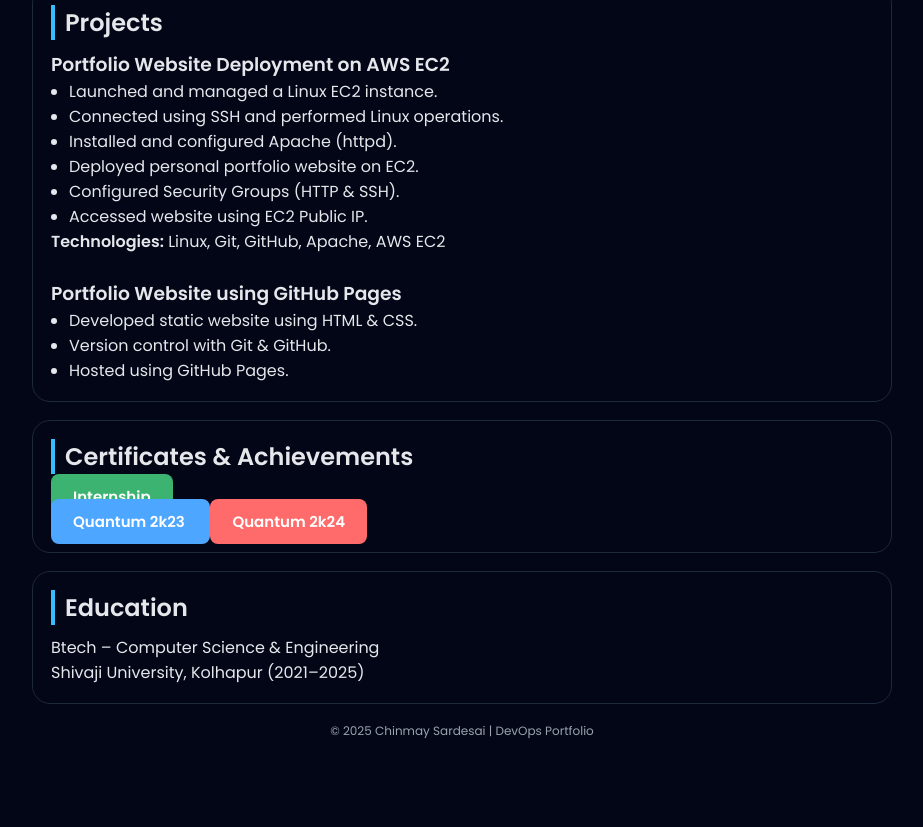
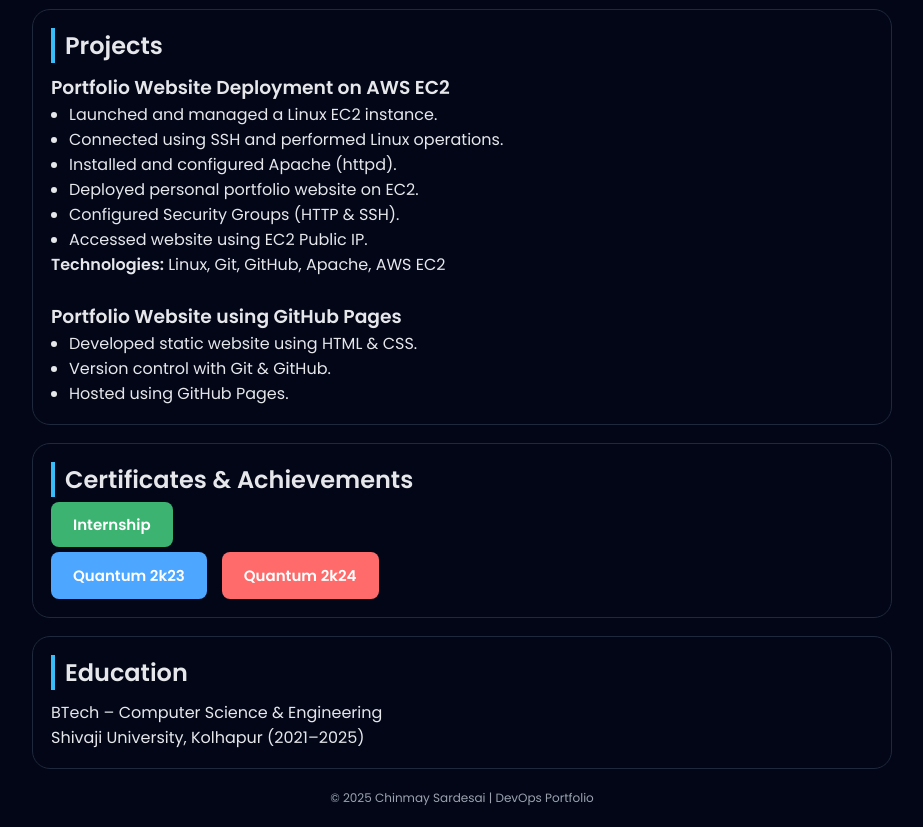
Before and after one commit to Chinmay5192/portfolio-site, a plain HTML site: page index.html in a window 1280 px wide. Shown: the part 632-1459 px from the top of the page, without its empty margins (178-1101 px from the left). Before the commit the page ends 1392 px from the top, so only its background shows below. Drawn offline with Linux system fonts and the light colour scheme.

Commit message:
Update index.html

```diff
--- a/index.html
+++ b/index.html
@@ -8,48 +8,21 @@
 <link href="https://fonts.googleapis.com/css2?family=Poppins:wght@300;400;600&display=swap" rel="stylesheet">
 
 <style>
-  .cert-buttons {
-  margin-top: 15px;
-  display: flex;
-  gap: 15px;
-  flex-wrap: wrap;
-}
+*{box-sizing:border-box;margin:0;padding:0}
 
-.cert-btn {
-  text-decoration: none;
-  padding: 12px 22px;
-  border-radius: 8px;
-  font-size: 15px;
-  font-weight: 600;
-  color: #fff;
-  transition: transform 0.2s ease, box-shadow 0.2s ease;
-}
-
-.cert-btn:hover {
-  transform: translateY(-2px);
-  box-shadow: 0 4px 10px rgba(0,0,0,0.3);
-}
-
-
-.cert-btn.blue {
-  background-color: #4da6ff;
-}
-
-.cert-btn.green {
-  background-color: #3cb371;
-}
-
-.cert-btn.red {
-  background-color: #ff6b6b;
-}
-
-*{box-sizing:border-box;margin:0;padding:0}
 body{
   font-family:Poppins,Arial,sans-serif;
   background:#020617;
   color:#e5e7eb;
 }
-.page{max-width:900px;margin:auto;padding:20px}
+
+.page{
+  max-width:900px;
+  margin:auto;
+  padding:20px;
+}
+
+/* HEADER */
 header{
   background:linear-gradient(135deg,#1d4ed8,#0ea5e9);
   border-radius:18px;
@@ -58,7 +31,11 @@ color:#fff;
   text-align:center;
   margin-bottom:20px;
 }
+
 header h1{font-size:32px}
+header p{margin-top:6px}
+
+/* SECTIONS */
 .section{
   background:#020617;
   border-radius:18px;
@@ -66,44 +43,75 @@ padding:18px;
   margin-bottom:18px;
   border:1px solid #1e293b;
 }
+
 .section h2{
   border-left:4px solid #38bdf8;
   padding-left:10px;
   margin-bottom:10px;
 }
+
 ul{padding-left:18px}
+
+/* RESUME BUTTON */
 .resume-btn{
-background:#0080ff;
-color:#fff;
-padding:12px 28px;
-border-radius:25px;
-border:none;
+  background:#ffffff;
+  color:#0f172a;
+  padding:12px 30px;
+  border-radius:30px;
+  border:2px solid #0ea5e9;
   font-weight:600;
   cursor:pointer;
-}
-.resume-btn{
-background: #ffffff;
-color: #0f172a;
-padding: 12px 30px;
-border-radius: 30px;
-border: 2px solid #0ea5e9;
-font-weight: 600;
-cursor: pointer;
-margin-top: 10px;
-transition: 0.3s ease;
+  margin-top:15px;
+  transition:0.3s ease;
 }
 
 .resume-btn:hover{
-background: #0ea5e9;
-color: #ffffff;
-transform: scale(1.05);
+  background:#0ea5e9;
+  color:#ffffff;
+  transform:scale(1.05);
 }
 
+/* CERTIFICATE BUTTONS */
+.cert-section{
+  margin-top:15px;
 }
-.blue{background:#2196F3}
-.green{background:#4CAF50}
-.red{background:#E53935}
-footer{text-align:center;font-size:12px;color:#9ca3af}
+
+.cert-top{
+  margin-bottom:15px;
+}
+
+.cert-bottom{
+  display:flex;
+  gap:15px;
+  flex-wrap:wrap;
+}
+
+.cert-btn{
+  text-decoration:none;
+  padding:12px 22px;
+  border-radius:8px;
+  font-size:15px;
+  font-weight:600;
+  color:#fff;
+  transition:0.2s ease;
+}
+
+.cert-btn:hover{
+  transform:translateY(-2px);
+  box-shadow:0 4px 10px rgba(0,0,0,0.3);
+}
+
+.cert-btn.blue{background:#4da6ff}
+.cert-btn.green{background:#3cb371}
+.cert-btn.red{background:#ff6b6b}
+
+/* FOOTER */
+footer{
+  text-align:center;
+  font-size:12px;
+  color:#9ca3af;
+  margin-top:20px;
+}
 </style>
 </head>
 
@@ -144,7 +152,6 @@ Interested in DevOps Engineer, Cloud Engineer & Linux Administrator roles.
 </ul>
 </section>
 
-<!-- 🔥 EC2 PROJECT ADDED HERE -->
 <section class="section">
 <h2>Projects</h2>
 
@@ -171,15 +178,13 @@ Interested in DevOps Engineer, Cloud Engineer & Linux Administrator roles.
 
 <section class="section">
 <h2>Certificates & Achievements</h2>
+
 <div class="cert-section">
-
-
   <div class="cert-top">
     <a href="certificates/internship.pdf" target="_blank" class="cert-btn green">
       Internship
     </a>
   </div>
-
 
   <div class="cert-bottom">
     <a href="certificates/quantum2k23.pdf" target="_blank" class="cert-btn blue">
@@ -190,15 +195,13 @@ Interested in DevOps Engineer, Cloud Engineer & Linux Administrator roles.
       Quantum 2k24
     </a>
   </div>
-
 </div>
-
 
 </section>
 
 <section class="section">
 <h2>Education</h2>
-<p>Btech – Computer Science & Engineering</p>
+<p>BTech – Computer Science & Engineering</p>
 <p>Shivaji University, Kolhapur (2021–2025)</p>
 </section>
 
```
Lines whose indentation alone changed are shown as unchanged.
